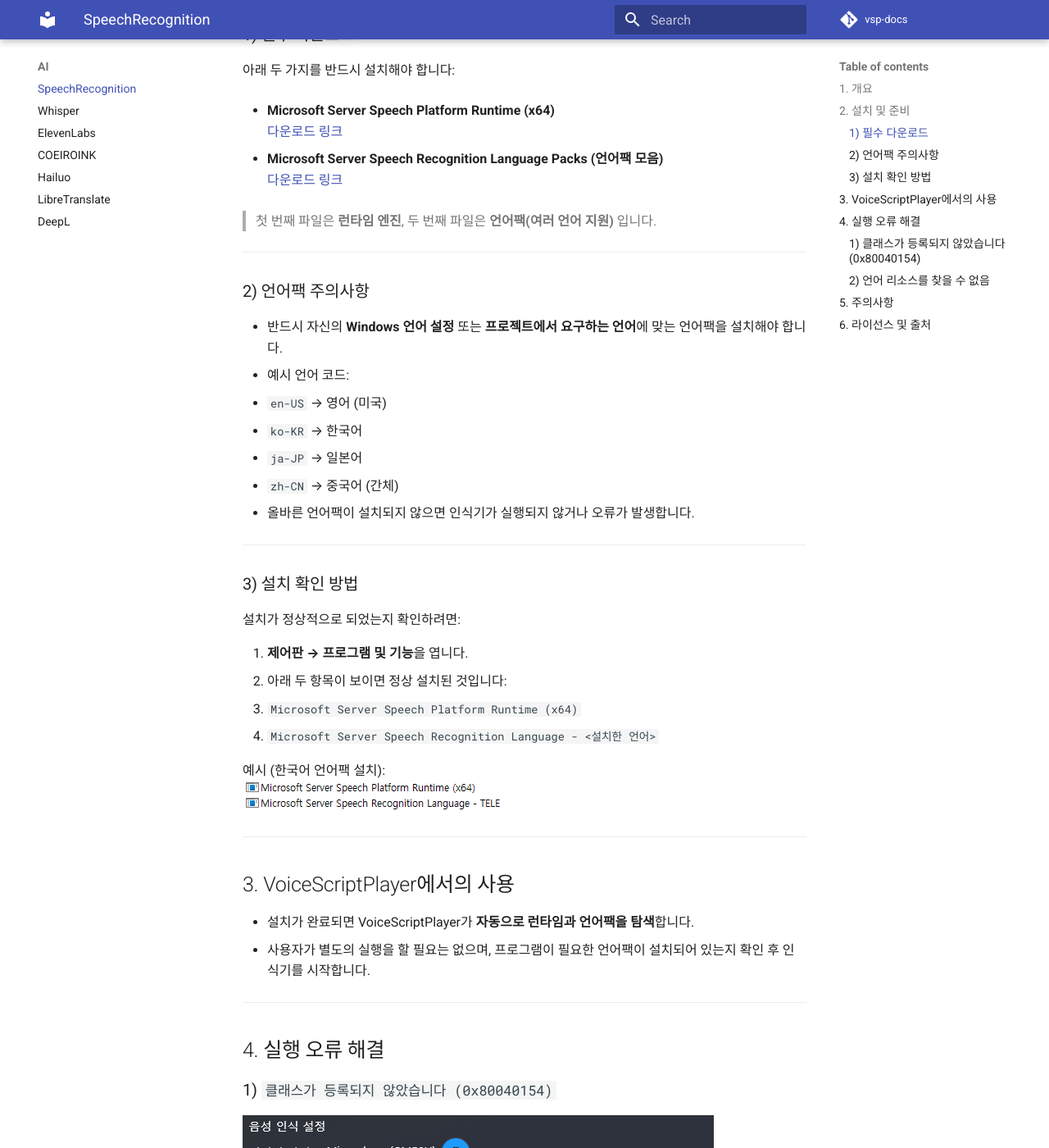
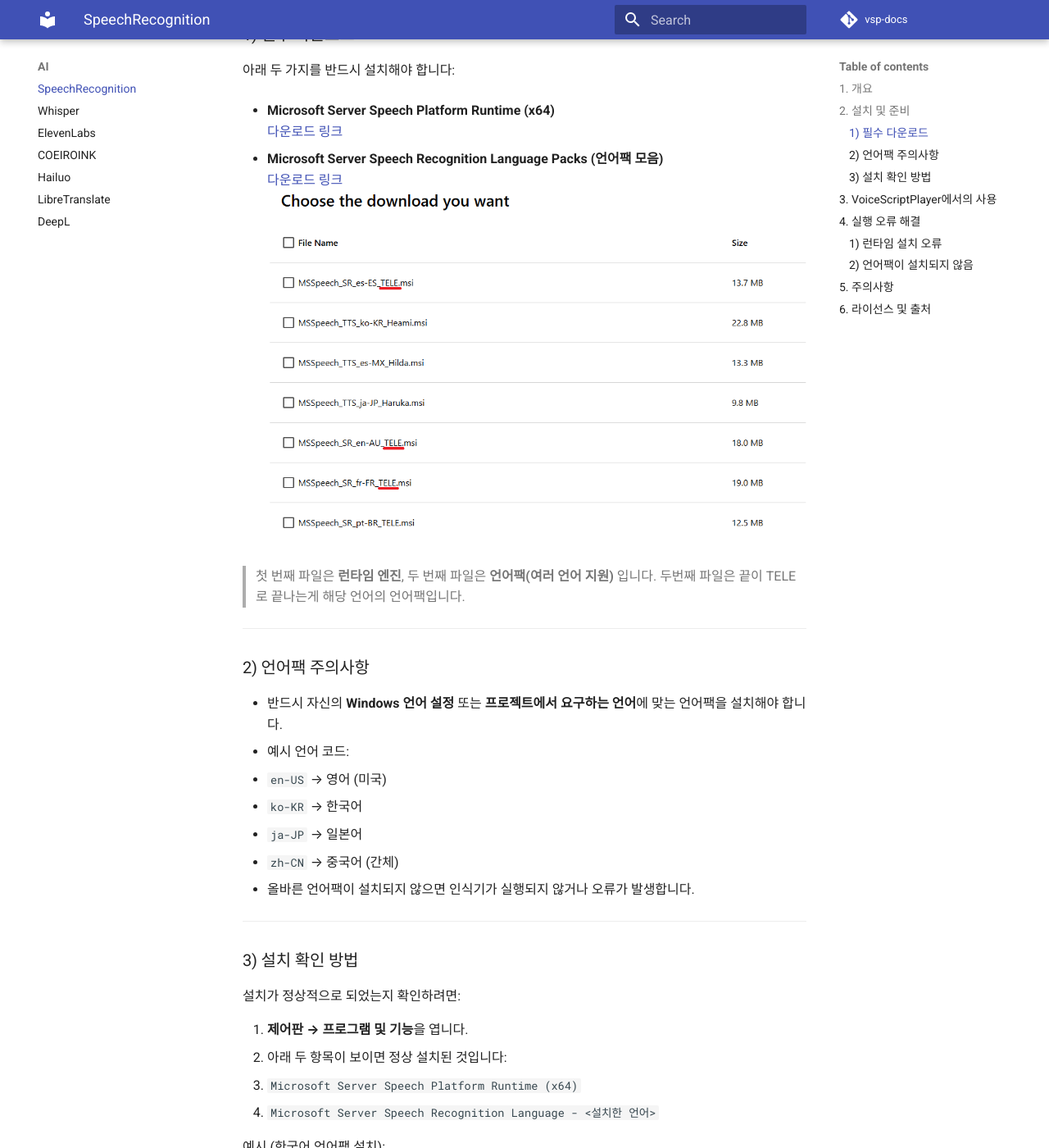
Before and after one commit to VoiceScriptPlayer/vsp-docs, an MkDocs documentation site: the page built from docs/ai/speechRecognition.md, in a window 1280 px wide and 1400 px high, scrolled down 529 px. Shown: the whole window at 82% size. Built offline with MkDocs 1.6.1 and Material for MkDocs 9.7.7, drawn with Linux system fonts in a browser that asks for light colours; comment, search, counter and statistics services are not loaded; some of the changed text lies outside the part shown.

Commit message:
update docs

```diff
--- a/docs/ai/speechRecognition.md
+++ b/docs/ai/speechRecognition.md
@@ -18,9 +18,10 @@ VoiceScriptPlayer에서는 이를 통해 **음성 인식(STT)** 기능을 사용
 
 - **Microsoft Server Speech Recognition Language Packs (언어팩 모음)**
   [다운로드 링크](https://www.microsoft.com/en-us/download/details.aspx?id=27224)
+![설치 확인 화면](../images/languagepack_setup_file.png)
 
 > 첫 번째 파일은 **런타임 엔진**, 두 번째 파일은 **언어팩(여러 언어 지원)** 입니다.
-
+> 두번째 파일은 끝이 TELE로 끝나는게 해당 언어의 언어팩입니다.
 ---
 
 ### 2) 언어팩 주의사항
@@ -55,14 +56,14 @@ VoiceScriptPlayer에서는 이를 통해 **음성 인식(STT)** 기능을 사용
 
 ## 4. 실행 오류 해결
 
-### 1) `클래스가 등록되지 않았습니다 (0x80040154)`
+### 1) `런타임 설치 오류`
 ![런차임 설치 오류](../images/setup_error.png)
 
 - **원인:** 런타임이 설치되지 않았거나, 32/64비트 불일치
 - **해결 방법:**
   - `Microsoft Server Speech Platform Runtime (x64)`가 설치되어 있는지 확인
 
-### 2) `언어 리소스를 찾을 수 없음`
+### 2) `언어팩이 설치되지 않음`
 ![언어 리소스 실패](../images/languagepack_error.png)
 
 - **원인:** 필요한 언어팩이 설치되지 않음
```
Also changed, not shown: docs/images/languagepack_setup_file.png (added).
